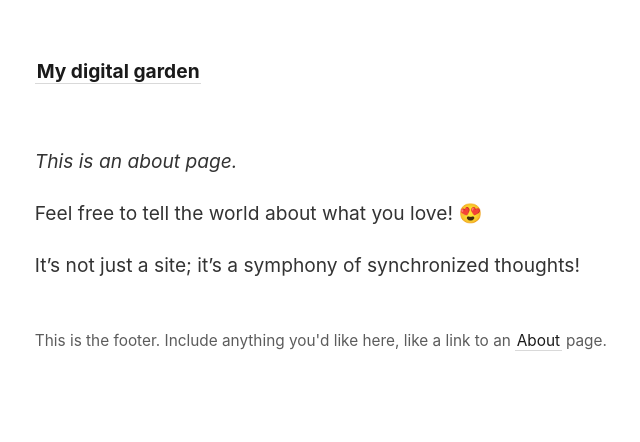
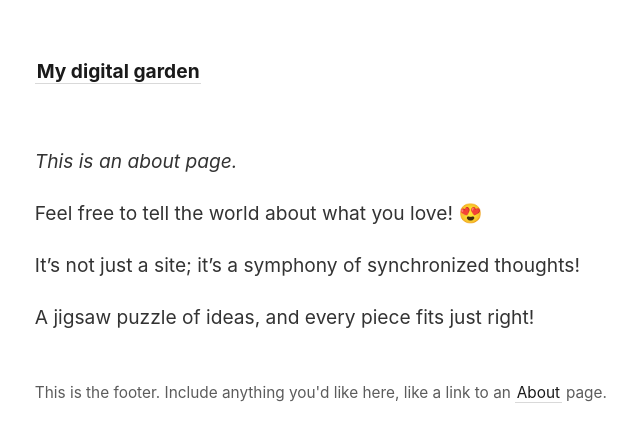
Before and after one commit to iVanology/iVarden, a Jekyll site: the page built from _pages/about.md, in a window 1280 px wide. Shown: the top 442 px of the page, without its empty margins (42-682 px from the left). Built offline with Jekyll 4.4.1, drawn with Linux system fonts in a browser that asks for light colours.

Commit message:
update about.md

```diff
--- a/_pages/about.md
+++ b/_pages/about.md
@@ -9,3 +9,5 @@ _This is an about page._
 Feel free to tell the world about what you love! 😍
 
 It's not just a site; it's a symphony of synchronized thoughts!
+
+A jigsaw puzzle of ideas, and every piece fits just right!
```
